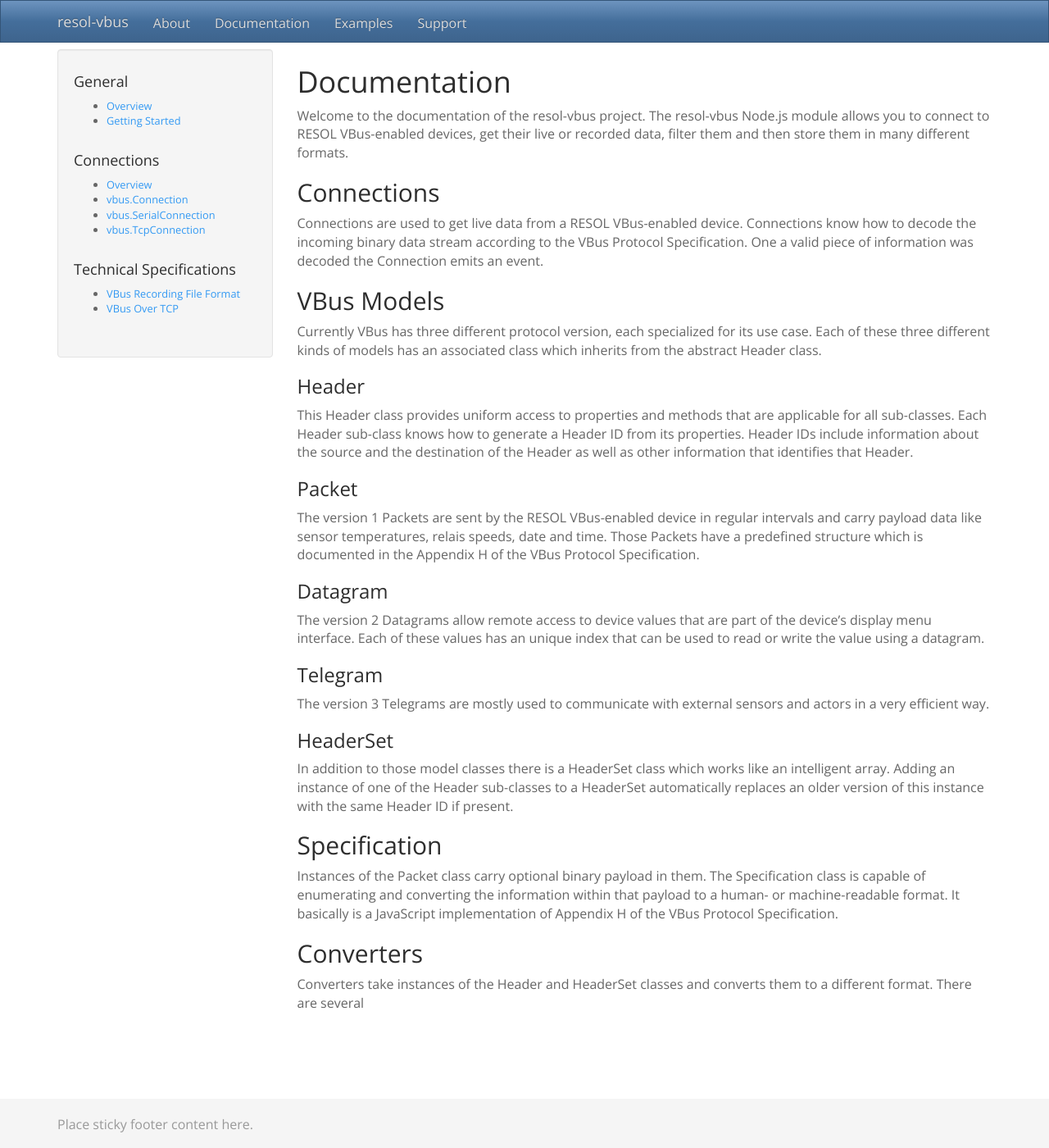
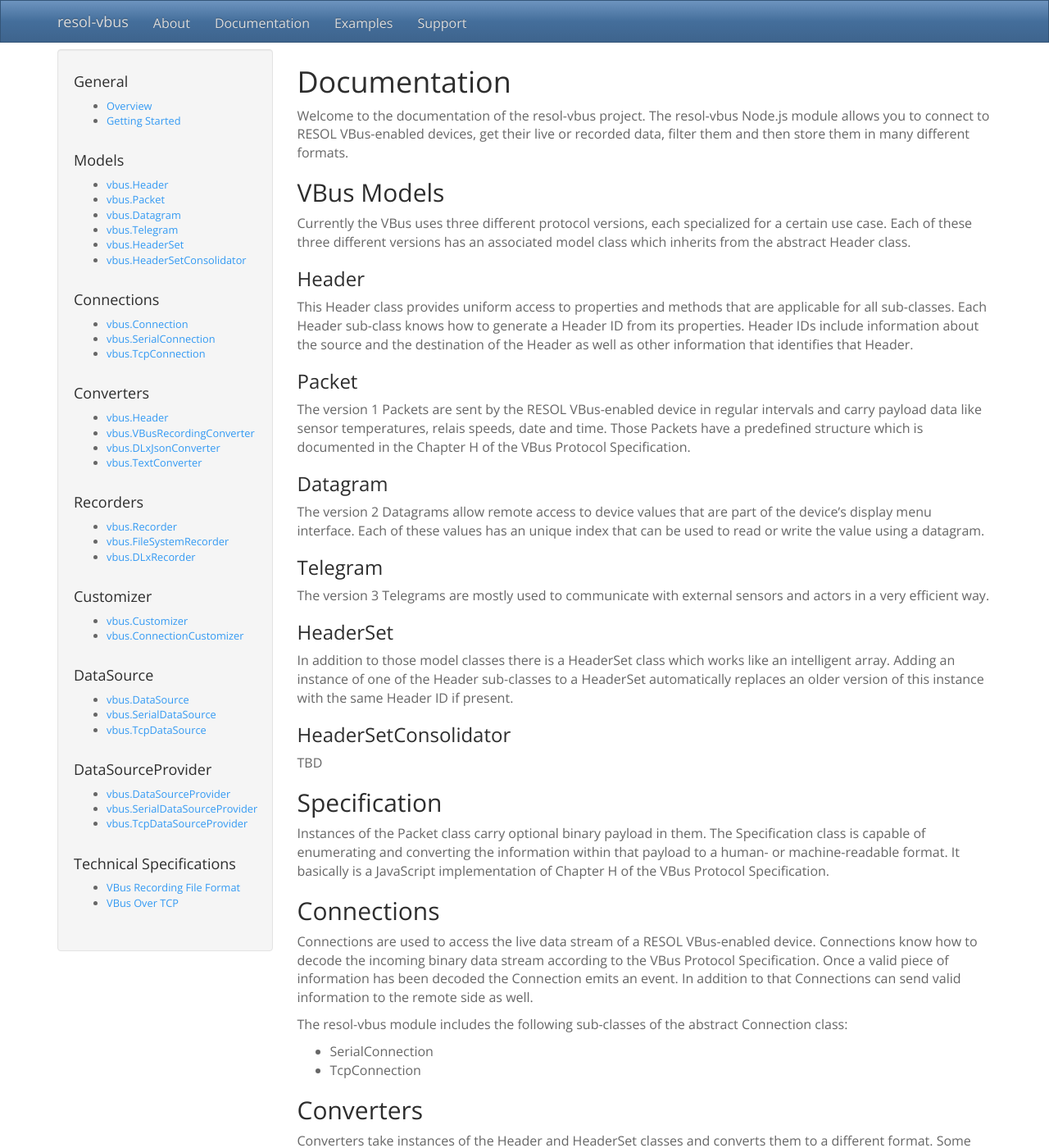
Before and after one commit to danielwippermann/resol-vbus, a Jekyll site: the page built from docs/docs.md, in a window 1280 px wide and 1400 px high. Shown: the whole window at 82% size. Built offline with Jekyll 4.4.1, drawn with Linux system fonts in a browser that asks for light colours; nearby versions of some CDN libraries; library files that are not in the unit come from our copies; Markdown is read by kramdown in place of the engine named in the settings; some of the changed text lies outside the part shown.

Commit message:
Upsate documentation layout and overview page.

```diff
--- a/docs/_layouts/base.html
+++ b/docs/_layouts/base.html
@@ -7,6 +7,8 @@
     <meta name="viewport" content="width=device-width, initial-scale=1">
 
     <link rel="stylesheet" href="styles/bootstrap.css">
+
+    <link rel="stylesheet" href="styles/font-awesome/css/font-awesome.css">
 
     <!-- syntax highlighting CSS -->
     <link rel="stylesheet" href="styles/syntax.css">
@@ -77,7 +79,9 @@
 
     <div id="footer">
       <div class="container">
-        <p class="text-muted">Place sticky footer content here.</p>
+        <p class="text-muted">
+          <a href="https://github.com/danielwippermann/resol-vbus"><i class="fa fa-github"></i> GitHub</a>
+        </p>
       </div>
     </div>
 
--- a/docs/_layouts/docs.html
+++ b/docs/_layouts/docs.html
@@ -12,12 +12,50 @@
           <li><a href="docs.html">Overview</a></li>
           <li><a href="getting-started.html">Getting Started</a></li>
         </ul>
+        <h4>Models</h4>
+        <ul>
+          <li><a href="header-class.html">vbus.Header</a></li>
+          <li><a href="packet-class.html">vbus.Packet</a></li>
+          <li><a href="datagram-class.html">vbus.Datagram</a></li>
+          <li><a href="telegram-class.html">vbus.Telegram</a></li>
+          <li><a href="header-set-class.html">vbus.HeaderSet</a></li>
+          <li><a href="header-set-consolidator-class.html">vbus.HeaderSetConsolidator</a></li>
+        </ul>
         <h4>Connections</h4>
         <ul>
-          <li><a href="connection.html">Overview</a></li>
           <li><a href="connection-class.html">vbus.Connection</a></li>
           <li><a href="serial-connection-class.html">vbus.SerialConnection</a></li>
           <li><a href="tcp-connection-class.html">vbus.TcpConnection</a></li>
+        </ul>
+        <h4>Converters</h4>
+        <ul>
+          <li><a href="converter-class.html">vbus.Header</a></li>
+          <li><a href="vbus-recording-converter-class.html">vbus.VBusRecordingConverter</a></li>
+          <li><a href="dlx-json-converter-class.html">vbus.DLxJsonConverter</a></li>
+          <li><a href="text-converter-class.html">vbus.TextConverter</a></li>
+        </ul>
+        <h4>Recorders</h4>
+        <ul>
+          <li><a href="recorder-class.html">vbus.Recorder</a></li>
+          <li><a href="filesystem-recorder-class.html">vbus.FileSystemRecorder</a></li>
+          <li><a href="dlx-recorder-class.html">vbus.DLxRecorder</a></li>
+        </ul>
+        <h4>Customizer</h4>
+        <ul>
+          <li><a href="customizer-class.html">vbus.Customizer</a></li>
+          <li><a href="connection-customizer-class.html">vbus.ConnectionCustomizer</a></li>
+        </ul>
+        <h4>DataSource</h4>
+        <ul>
+          <li><a href="data-source-class.html">vbus.DataSource</a></li>
+          <li><a href="serial-data-source-class.html">vbus.SerialDataSource</a></li>
+          <li><a href="tcp-data-source-class.html">vbus.TcpDataSource</a></li>
+        </ul>
+        <h4>DataSourceProvider</h4>
+        <ul>
+          <li><a href="data-source-provider-class.html">vbus.DataSourceProvider</a></li>
+          <li><a href="serial-data-source-provider-class.html">vbus.SerialDataSourceProvider</a></li>
+          <li><a href="tcp-data-source-provider-class.html">vbus.TcpDataSourceProvider</a></li>
         </ul>
         <h4>Technical Specifications</h4>
         <ul>
--- a/docs/docs.md
+++ b/docs/docs.md
@@ -6,14 +6,9 @@
 Welcome to the documentation of the resol-vbus project. The resol-vbus Node.js module allows you to connect to RESOL VBus-enabled devices, get their live or recorded data, filter them and then store them in many different formats.
 
 
-## Connections
-
-Connections are used to get live data from a RESOL VBus-enabled device. Connections know how to decode the incoming binary data stream according to the VBus Protocol Specification. One a valid piece of information was decoded the Connection emits an event.
-
-
 ## VBus Models
 
-Currently VBus has three different protocol version, each specialized for its use case. Each of these three different kinds of models has an associated class which inherits from the abstract Header class.
+Currently the VBus uses three different protocol versions, each specialized for a certain use case. Each of these three different versions has an associated model class which inherits from the abstract Header class.
 
 
 ### Header
@@ -23,7 +18,7 @@
 
 ### Packet
 
-The version 1 Packets are sent by the RESOL VBus-enabled device in regular intervals and carry payload data like sensor temperatures, relais speeds, date and time. Those Packets have a predefined structure which is documented in the Appendix H of the VBus Protocol Specification.
+The version 1 Packets are sent by the RESOL VBus-enabled device in regular intervals and carry payload data like sensor temperatures, relais speeds, date and time. Those Packets have a predefined structure which is documented in the Chapter H of the VBus Protocol Specification.
 
 
 ### Datagram
@@ -41,11 +36,71 @@
 In addition to those model classes there is a HeaderSet class which works like an intelligent array. Adding an instance of one of the Header sub-classes to a HeaderSet automatically replaces an older version of this instance with the same Header ID if present.
 
 
+### HeaderSetConsolidator
+
+TBD
+
+
 ## Specification
 
-Instances of the Packet class carry optional binary payload in them. The Specification class is capable of enumerating and converting the information within that payload to a human- or machine-readable format. It basically is a JavaScript implementation of Appendix H of the VBus Protocol Specification.
+Instances of the Packet class carry optional binary payload in them. The Specification class is capable of enumerating and converting the information within that payload to a human- or machine-readable format. It basically is a JavaScript implementation of Chapter H of the VBus Protocol Specification.
+
+
+## Connections
+
+Connections are used to access the live data stream of a RESOL VBus-enabled device. Connections know how to decode the incoming binary data stream according to the VBus Protocol Specification. Once a valid piece of information has been decoded the Connection emits an event. In addition to that Connections can send valid information to the remote side as well.
+
+The resol-vbus module includes the following sub-classes of the abstract Connection class:
+
+- SerialConnection
+- TcpConnection
 
 
 ## Converters
 
-Converters take instances of the Header and HeaderSet classes and converts them to a different format. There are several
+Converters take instances of the Header and HeaderSet classes and converts them to a different format. Some converters also support parsing the format they created back into Header and / or HeaderSet instances.
+
+The resol-vbus module includes the following sub-classes of the abstract Converter class:
+
+- VBusRecordingConverter
+- DLxJsonConverter
+- TextConverter
+
+
+## Recorders
+
+A Recorder provides access to HeaderSet stores (e.g. dataloggers) by allowing to either playback the HeaderSets in the store, record HeaderSets to the store or synchronize two Recorders.
+
+The playback and record operation both use the VBusRecordingConverter to serialize the HeaderSets to and from Node.js streams.
+
+The synchronization operation builds on top of this two operations and is able to find unsynced HeaderSets in the source Recorder. Thoses unsynced HeaderSets are then played back from the source Recorder and recorded in the destination Recorder.
+
+The resol-vbus module includes the following sub-classes of the abstract Recorder class:
+
+- FileSystemRecorder
+- DLxRecorder
+
+
+## Customizers
+
+A Customizer provides functionality to transfer a set of configuration values from or to a device.
+
+The resol-vbus module includes the following sub-classes of the abstract Customizer class:
+
+- ConnectionCustomizer
+
+
+## DataSources
+
+The resol-vbus module includes the following sub-classes of the abstract DataSource class:
+
+- SerialDataSource
+- TcpDataSource
+
+
+## DataSourceProviders
+
+The resol-vbus module includes the following sub-classes of the abstract DataSourceProvider class:
+
+- SerialDataSourceProvider
+- TcpDataSourceProvider
```
